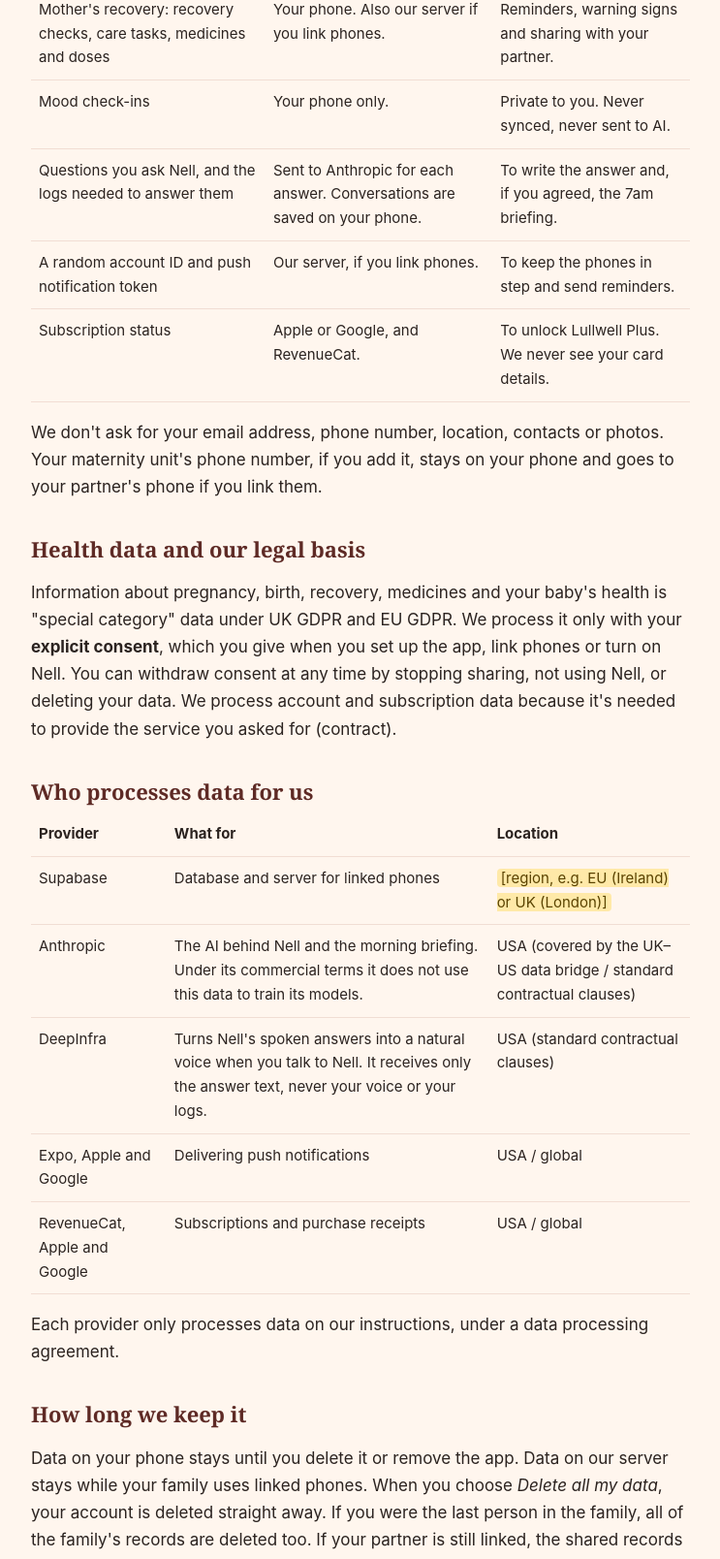
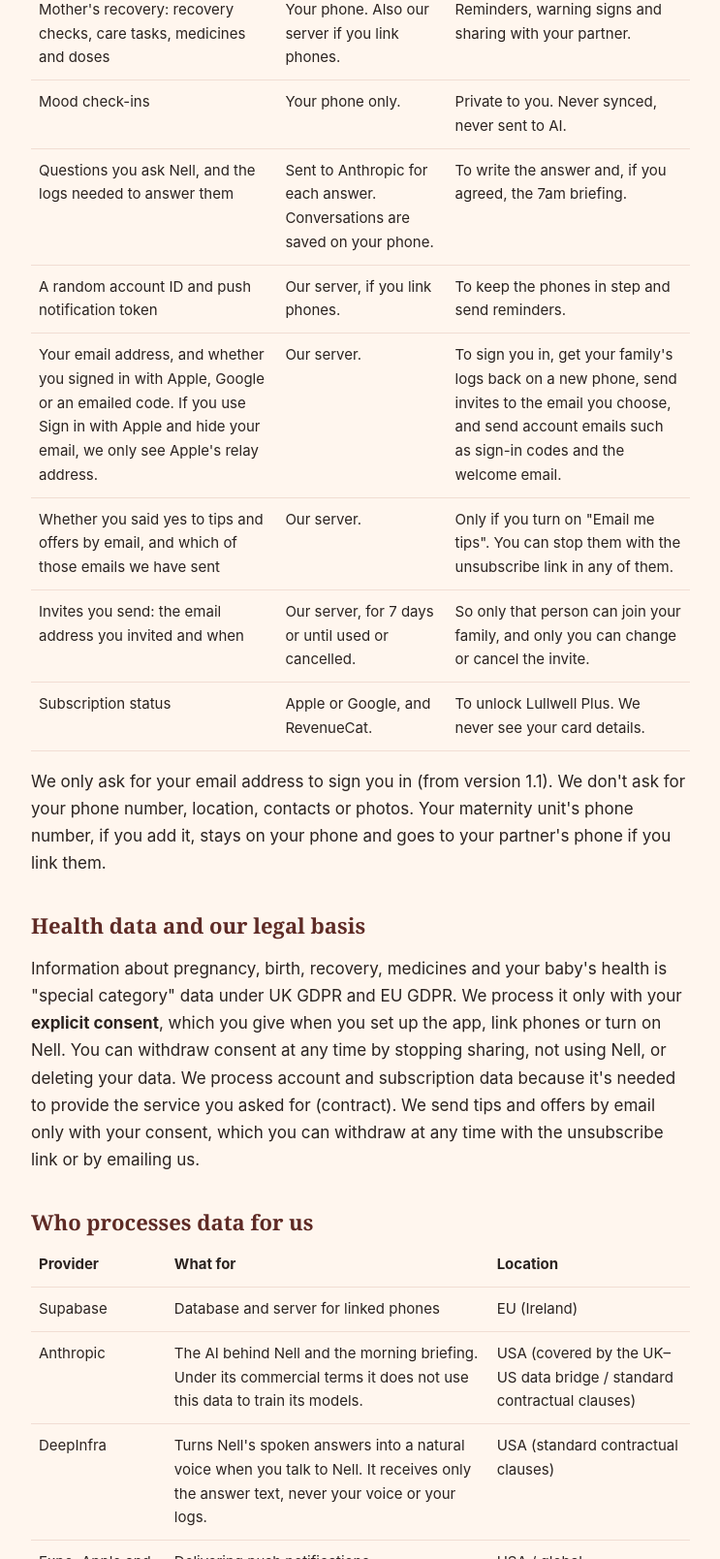
Before and after one commit to heinryanselm/lullwell-site, a plain HTML site: page privacy.html in a window 1280 px wide. Shown: the part 1192-2800 px from the top of the page at 97% size, without its empty margins (268-1011 px from the left). Drawn offline with Linux system fonts and the light colour scheme.

Commit message:
docs: privacy policy covers accounts, sign-in and emails; fill dates and region
Co-Authored-By: Claude Opus 5.5 <noreply@anthropic.com>

```diff
--- a/privacy.html
+++ b/privacy.html
@@ -8,7 +8,7 @@
 <body><main>
 <header><img src="icon.png" alt=""><a href="./">Lullwell</a></header>
 <h1>Privacy policy</h1>
-<p class="meta">Last updated <span class="todo">[date of publishing]</span></p>
+<p class="meta">Last updated 22 November 2026</p>
 
 <p>Lullwell helps both parents look after a new baby and the mother's recovery. That means it holds sensitive information about your family's health. We collect as little as we can, keep most of it on your phone, and never sell it, share it with advertisers or use it to track you.</p>
 
@@ -34,26 +34,31 @@
 <tr><td>Mood check-ins</td><td>Your phone only.</td><td>Private to you. Never synced, never sent to AI.</td></tr>
 <tr><td>Questions you ask Nell, and the logs needed to answer them</td><td>Sent to Anthropic for each answer. Conversations are saved on your phone.</td><td>To write the answer and, if you agreed, the 7am briefing.</td></tr>
 <tr><td>A random account ID and push notification token</td><td>Our server, if you link phones.</td><td>To keep the phones in step and send reminders.</td></tr>
+<tr><td>Your email address, and whether you signed in with Apple, Google or an emailed code. If you use Sign in with Apple and hide your email, we only see Apple's relay address.</td><td>Our server.</td><td>To sign you in, get your family's logs back on a new phone, send invites to the email you choose, and send account emails such as sign-in codes and the welcome email.</td></tr>
+<tr><td>Whether you said yes to tips and offers by email, and which of those emails we have sent</td><td>Our server.</td><td>Only if you turn on "Email me tips". You can stop them with the unsubscribe link in any of them.</td></tr>
+<tr><td>Invites you send: the email address you invited and when</td><td>Our server, for 7 days or until used or cancelled.</td><td>So only that person can join your family, and only you can change or cancel the invite.</td></tr>
 <tr><td>Subscription status</td><td>Apple or Google, and RevenueCat.</td><td>To unlock Lullwell Plus. We never see your card details.</td></tr>
 </table>
-<p>We don't ask for your email address, phone number, location, contacts or photos. Your maternity unit's phone number, if you add it, stays on your phone and goes to your partner's phone if you link them.</p>
+<p>We only ask for your email address to sign you in (from version 1.1). We don't ask for your phone number, location, contacts or photos. Your maternity unit's phone number, if you add it, stays on your phone and goes to your partner's phone if you link them.</p>
 
 <h2>Health data and our legal basis</h2>
-<p>Information about pregnancy, birth, recovery, medicines and your baby's health is "special category" data under UK GDPR and EU GDPR. We process it only with your <strong>explicit consent</strong>, which you give when you set up the app, link phones or turn on Nell. You can withdraw consent at any time by stopping sharing, not using Nell, or deleting your data. We process account and subscription data because it's needed to provide the service you asked for (contract).</p>
+<p>Information about pregnancy, birth, recovery, medicines and your baby's health is "special category" data under UK GDPR and EU GDPR. We process it only with your <strong>explicit consent</strong>, which you give when you set up the app, link phones or turn on Nell. You can withdraw consent at any time by stopping sharing, not using Nell, or deleting your data. We process account and subscription data because it's needed to provide the service you asked for (contract). We send tips and offers by email only with your consent, which you can withdraw at any time with the unsubscribe link or by emailing us.</p>
 
 <h2>Who processes data for us</h2>
 <table>
 <tr><th>Provider</th><th>What for</th><th>Location</th></tr>
-<tr><td>Supabase</td><td>Database and server for linked phones</td><td><span class="todo">[region, e.g. EU (Ireland) or UK (London)]</span></td></tr>
+<tr><td>Supabase</td><td>Database and server for linked phones</td><td>EU (Ireland)</td></tr>
 <tr><td>Anthropic</td><td>The AI behind Nell and the morning briefing. Under its commercial terms it does not use this data to train its models.</td><td>USA (covered by the UK–US data bridge / standard contractual clauses)</td></tr>
 <tr><td>DeepInfra</td><td>Turns Nell's spoken answers into a natural voice when you talk to Nell. It receives only the answer text, never your voice or your logs.</td><td>USA (standard contractual clauses)</td></tr>
 <tr><td>Expo, Apple and Google</td><td>Delivering push notifications</td><td>USA / global</td></tr>
 <tr><td>RevenueCat, Apple and Google</td><td>Subscriptions and purchase receipts</td><td>USA / global</td></tr>
+<tr><td>Apple and Google</td><td>Sign in with Apple and Sign in with Google, if you choose them. They tell us your email address and nothing else.</td><td>USA / global</td></tr>
+<tr><td>Resend</td><td>Sending our emails (sign-in codes, invites, the welcome email and, if you said yes, tips and offers)</td><td>USA (standard contractual clauses)</td></tr>
 </table>
 <p>Each provider only processes data on our instructions, under a data processing agreement.</p>
 
 <h2>How long we keep it</h2>
-<p>Data on your phone stays until you delete it or remove the app. Data on our server stays while your family uses linked phones. When you choose <em>Delete all my data</em>, your account is deleted straight away. If you were the last person in the family, all of the family's records are deleted too. If your partner is still linked, the shared records stay available to them, because they belong to their family log as well. Backups are overwritten within <span class="todo">[7]</span> days.</p>
+<p>Data on your phone stays until you delete it or remove the app. Data on our server stays while your family uses linked phones. When you choose <em>Delete all my data</em>, your account is deleted straight away. If you were the last person in the family, all of the family's records are deleted too. If your partner is still linked, the shared records stay available to them, because they belong to their family log as well. Backups are overwritten within 7 days.</p>
 
 <h2>Children</h2>
 <p>Lullwell is for parents and carers aged 18 or over. It holds information about babies only as entered by their parents. It is not directed at children.</p>
```
Also changed, not shown: terms.html (+1 -1 lines).
